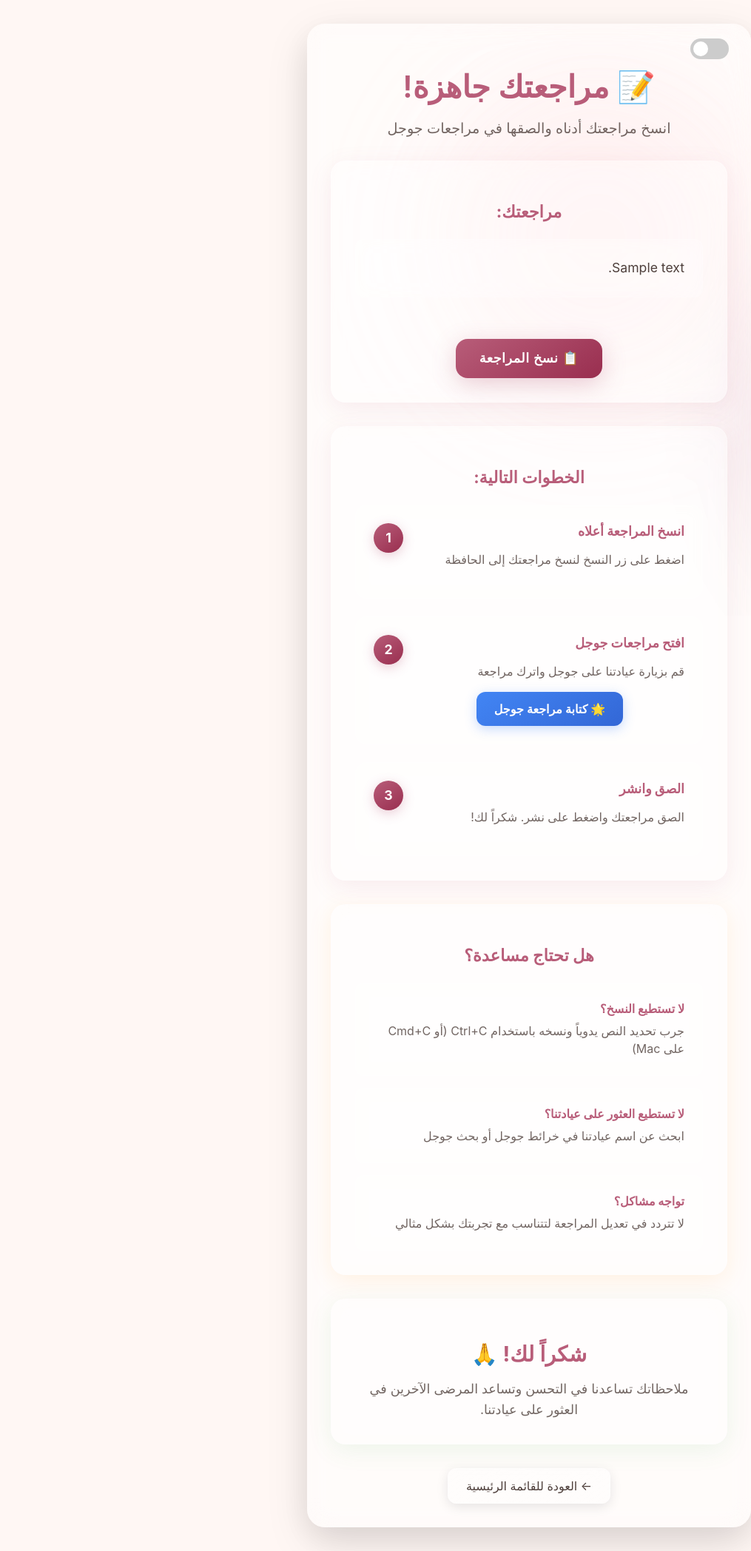
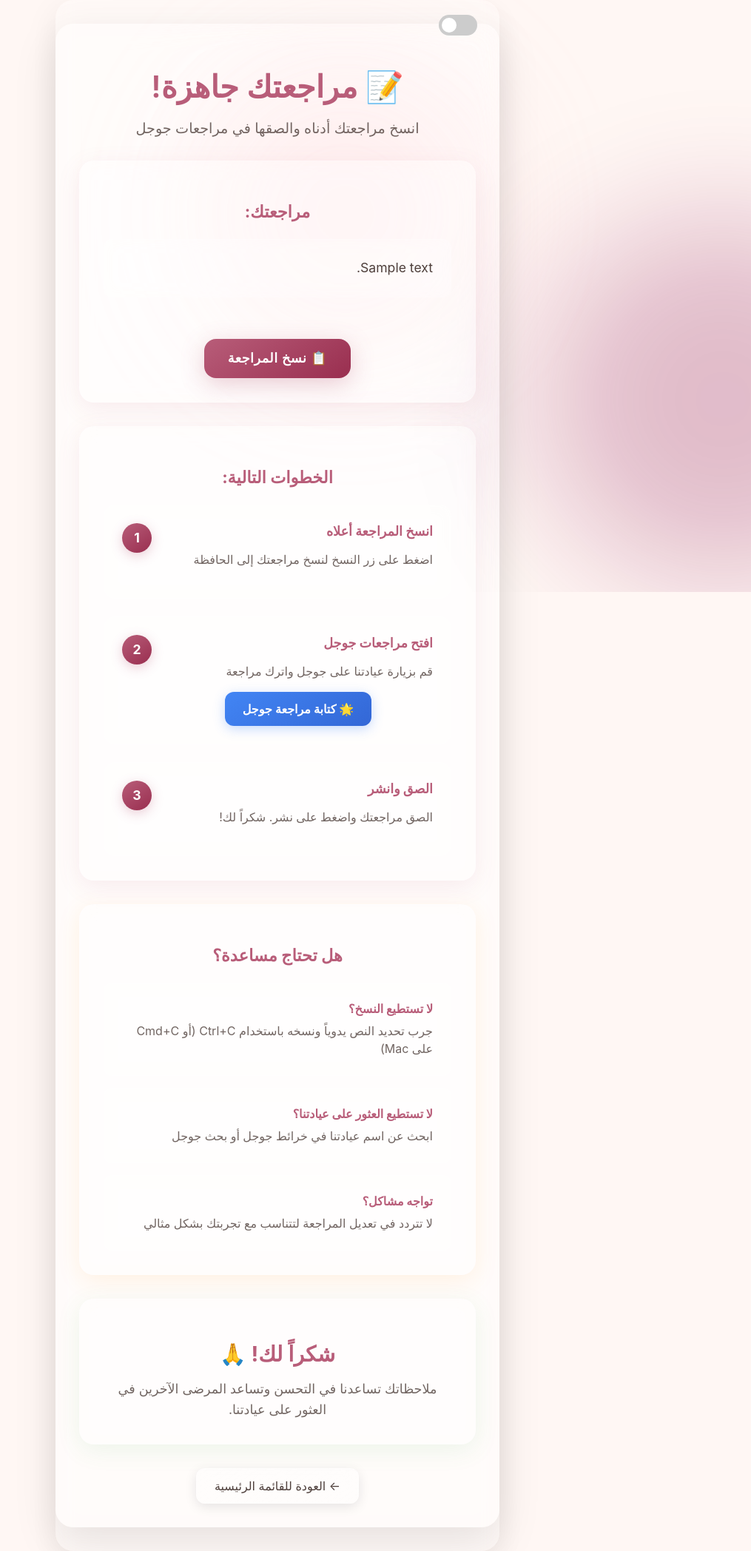
Before and after one commit to Saleh-Abd-Elrahman/Clinic_Rev, a FastAPI app: template templates/ar/review_helper.html in a window 1280 px wide. Shown: the whole page at 74% size, without its empty margins (265-1280 px from the left). Run offline with FastAPI, Linux system fonts and the light colour scheme; the template is opened without the code that fills it: most values are stand-ins (such as "Sample title", 1, 10 or a date in 2020).

Commit message:
HTML File Adjust 16

```diff
--- a/templates/ar/review_helper.html
+++ b/templates/ar/review_helper.html
@@ -290,10 +290,12 @@
     overflow-y: auto !important;
     overflow-x: hidden !important;
     height: auto !important;
-    display: block !important;
-    align-items: initial !important;
-    justify-content: initial !important;
+    display: flex !important;
+    align-items: flex-start !important;
+    justify-content: center !important;
     -webkit-overflow-scrolling: touch;
+    padding: 0;
+    margin: 0;
 }
 
 html {
@@ -303,7 +305,10 @@
 
 /* Fix container positioning */
 .container {
-    display: block !important;
+    display: flex !important;
+    flex-direction: column;
+    align-items: center;
+    justify-content: flex-start;
     position: relative;
     width: 100%;
     min-height: 100vh;
```
Also changed, not shown: templates/ar/review_selection.html (+9 -4 lines), templates/en/review_helper.html (+9 -4 lines), templates/en/review_selection.html (+9 -4 lines).
